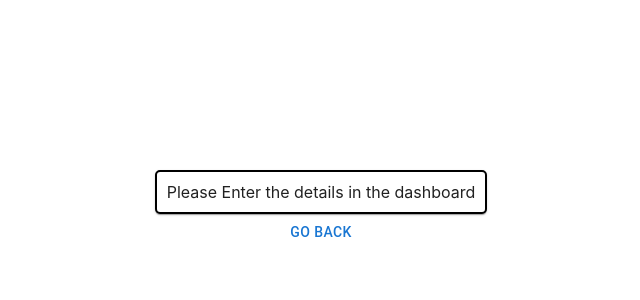
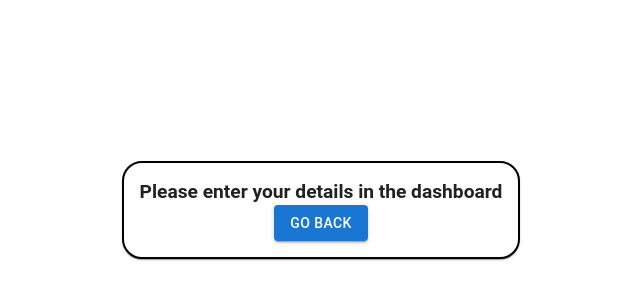
Before and after one commit to DanelAdatia/coding-challenge-reactjs, a React (Create React App) app: page /third-page in a window 1280 px wide. Shown: the part 190-490 px from the top of the page, without its empty margins (319-959 px from the left). Built offline with nearby package versions, Linux system fonts and the light colour scheme.

Commit message:
Completed the task with some more css and tested and validations changes a littl bit in name

```diff
--- a/src/view/dashboard/Dashboard.js
+++ b/src/view/dashboard/Dashboard.js
@@ -1,4 +1,4 @@
-import { Box, Button, TextField } from "@mui/material";
+import { Box, Button, TextField, Typography } from "@mui/material";
 import { Form, Formik, useFormik } from "formik";
 import React from "react";
 import { useNavigate } from "react-router-dom";
@@ -13,9 +13,15 @@ const Dashboard = ({ setAllData }) => {
   // https://formik.org/docs/api/useFormik
   // https://stackoverflow.com/questions/16699007/regular-expression-to-match-standard-10-digit-phone-number
   const phoneRegExp = /^(\+\d{1,2}\s?)?\(?\d{3}\)?[\s.-]?\d{3}[\s.-]?\d{4}$/;
+  const nameRegExp = /[a-zA-Z]+[ a-zA-Z]*/;
 
   let userSchema = yup.object({
-    name: yup.string().required("Name is Required"),
+    name: yup
+      .string()
+      .required("Name is Required")
+      // Have to include some more character with numbers cannot add only numbers
+      .matches(nameRegExp, "Invalid name")
+      .max(50, "Name must be less than 50 characters"),
     email: yup
       .string("Enter your email")
       .email("Enter a valid email")
@@ -51,7 +57,25 @@ const Dashboard = ({ setAllData }) => {
   return (
     <Formik>
       <Form onSubmit={handleSubmit}>
-        <Box style={{ display: "flex", flexDirection: "column", gap: 5 }}>
+        <Box
+          style={{
+            display: "flex",
+            flexDirection: "column",
+            gap: 5,
+            border: "2px dotted blue",
+            padding: 20,
+          }}
+        >
+          <Typography
+            variant="h4"
+            style={{
+              border: "2px solid green",
+              borderRadius: "25px",
+              padding: "10px",
+            }}
+          >
+            Enter Your Details
+          </Typography>
           <TextField
             label="Name"
             name="name"
--- a/src/view/thirdPage/DisplayDetails.js
+++ b/src/view/thirdPage/DisplayDetails.js
@@ -1,52 +1,97 @@
-import React, { useEffect } from "react";
+import React, { useCallback, useEffect } from "react";
 import { SendData } from "../../api/ThirdPage";
-import { Box, Button, Card } from "@mui/material";
+import { Box, Button, Card, Typography } from "@mui/material";
 import { useNavigate } from "react-router-dom";
 
 const DisplayDetails = ({ allData }) => {
-  console.log(allData, "allData");
   const navigate = useNavigate();
 
-  const postData = async () => {
+  const postData = useCallback(async () => {
     try {
       await SendData(allData);
-      alert("All Data is sent");
+      alert("All Data has been successfully sent!");
     } catch (err) {
       console.log(err);
+      alert("There was an error sending the data. Please try again.");
     }
+  }, [allData]);
+
+  useEffect(() => {
+    if (allData) {
+      postData();
+    }
+  }, [allData, postData]);
+
+  const renderUserData = () => {
+    const { name, phone, email } = allData;
+    return (
+      <>
+        <Box
+          sx={{
+            mb: 1,
+            fontWeight: "bold",
+            fontSize: "1.2rem",
+          }}
+        >
+          {name}
+        </Box>
+        <Box
+          sx={{
+            mb: 1,
+            fontSize: "1rem",
+          }}
+        >
+          Phone: {phone}
+        </Box>
+        <Box
+          sx={{
+            fontSize: "1rem",
+            mb: 2,
+          }}
+        >
+          Email: {email}
+        </Box>
+      </>
+    );
   };
-  useEffect(() => {
-    if (allData !== undefined && allData !== "") postData();
-    // eslint-disable-next-line react-hooks/exhaustive-deps
-  }, []);
-  return (
-    <div>
-      <Card
-        style={{
-          height: "auto",
-          width: "auto",
-          border: "2px solid black",
-          borderRadius: 5,
-          padding: 10,
+
+  const renderNoUserData = () => {
+    return (
+      <Typography
+        variant="h5"
+        sx={{
+          textAlign: "center",
+          fontWeight: "bold",
+          fontSize: "1.2rem",
         }}
       >
-        {allData !== "" && (
-          <>
-            <Box>{allData.name}</Box>
-            <Box>{allData.phone}</Box>
-            <Box>{allData.email}</Box>
-          </>
-        )}
-        Please Enter the details in the dashboard
-      </Card>
+        Please enter your details in the dashboard
+      </Typography>
+    );
+  };
+
+  return (
+    <Card
+      sx={{
+        border: "2px solid black",
+        borderRadius: 5,
+        p: 2,
+        maxWidth: "400px",
+        margin: "0 auto",
+      }}
+    >
+      {allData ? renderUserData() : renderNoUserData()}
       <Button
-        onClick={() => {
-          navigate(-1);
+        variant="contained"
+        onClick={() => navigate(-1)}
+        sx={{
+          display: "block",
+          m: "0 auto",
         }}
       >
         Go Back
       </Button>
-    </div>
+    </Card>
   );
 };
 
```
